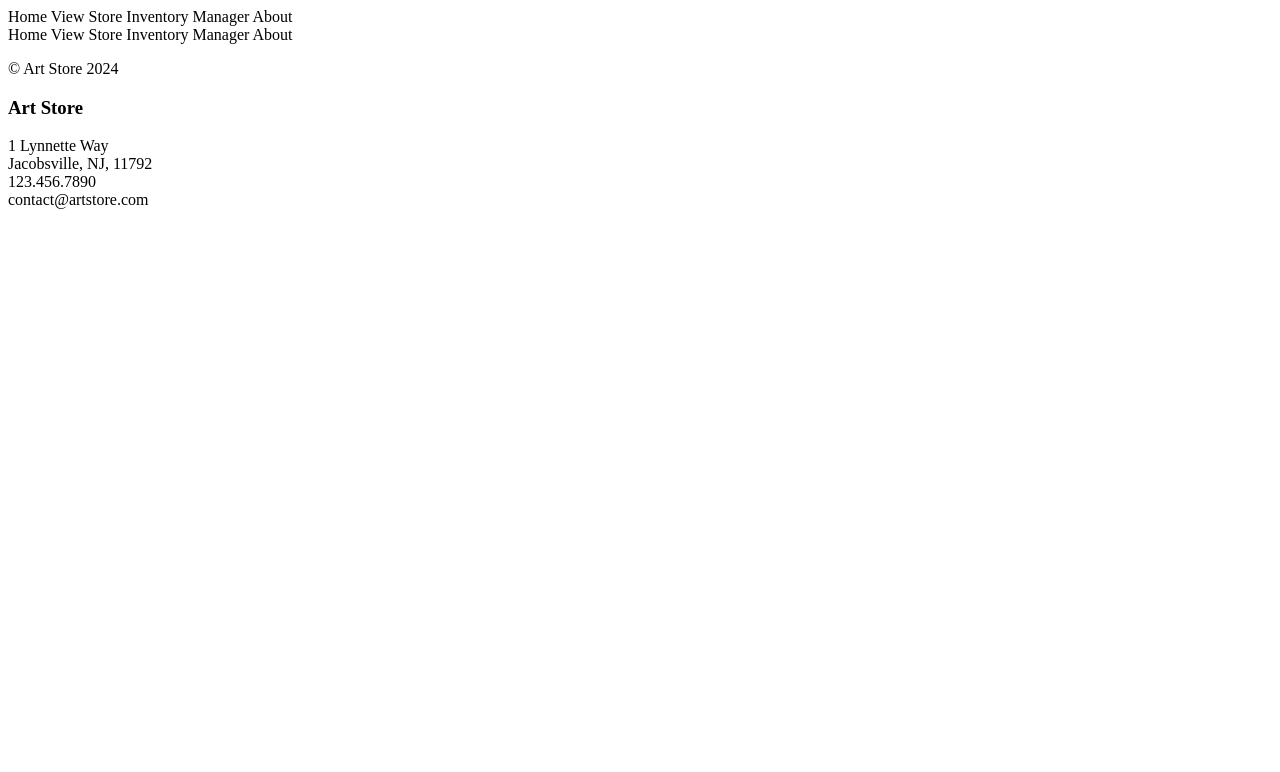
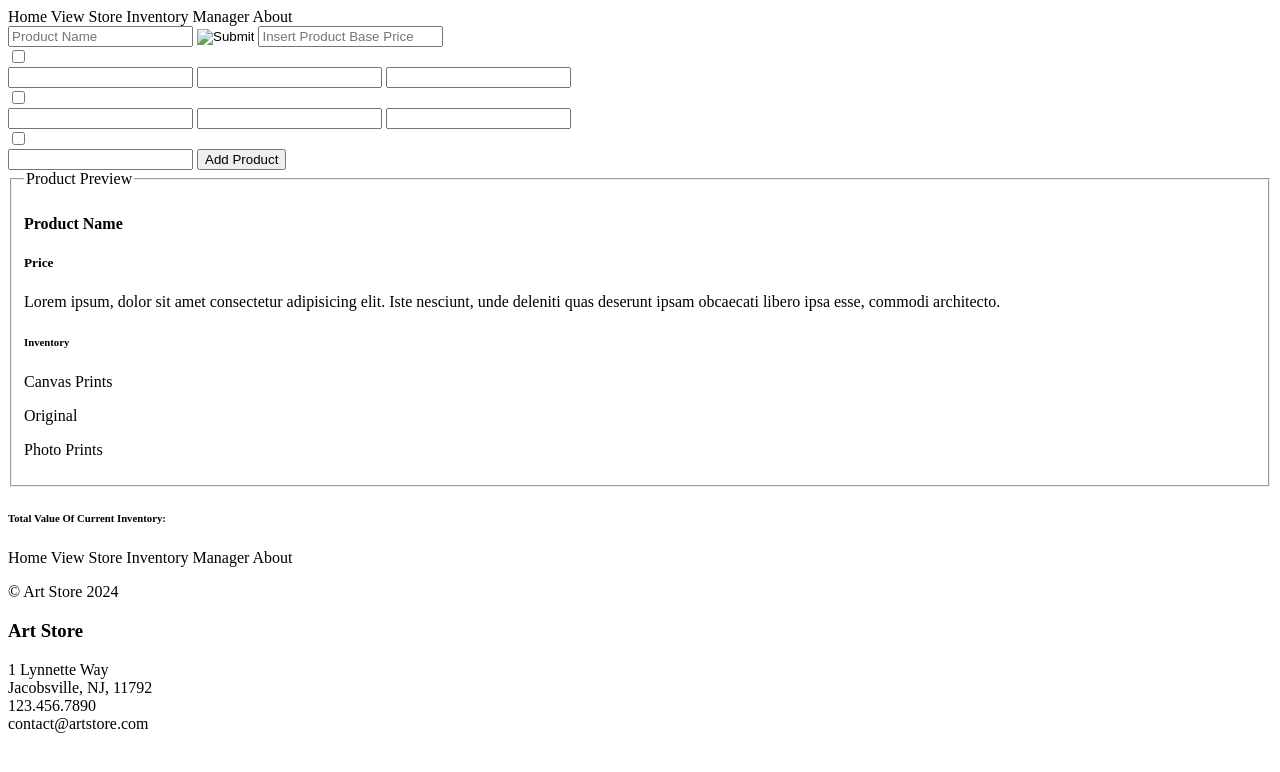
Before and after one commit to lynnjaco/art-inventory-manager, a plain HTML site: page inventory-manager.html in a window 1280 px wide. Drawn offline with Linux system fonts and the light colour scheme.

Commit message:
inventory add product form

```diff
--- a/inventory-manager.html
+++ b/inventory-manager.html
@@ -20,7 +20,69 @@
         <div id="logo-text"></div>
     </header>
     <main>
+        <div id="new-product-manager">
+            <form id="add-product-form">
+                <input type="text" placeholder="Product Name" name="Product Name" required/>
+                <input type="image" placeholder="Upload Product Image" name="Product Image">
+                <input type="number" placeholder="Insert Product Base Price" name="Base Price" required/>
+                <div id="options-inventory">
 
+                    <div id="canvas-selction">
+                        <input type="checkbox" placeholder="Canvas Print"/>
+                        <div class="size-selctions" id="canvas-sizes">
+                            <input class="quantity"  type="number" name="12 x 16" id="canvas-small"/>
+                            <input class="quantity"  type="number" name="24 x 32" id="canvas-medium"/>
+                            <input class="quantity"  type="number" name="36 x 48" id="canvas-large"/>
+                        </div>
+                    </div>
+
+                    <div id="photo-selction">
+                        <input type="checkbox" placeholder="Photo Print"/>
+                        <div class="size-selctions" id="photo-sizes">
+                            <input class="quantity"  type="number" name="12 x 16" id="photo-small"/>
+                            <input class="quantity"  type="number" name="24 x 32" id="photo-medium"/>
+                            <input class="quantity"  type="number" name="36 x 48" id="photo-large"/>
+                        </div>
+                    </div>
+
+                    <div id="original-selction">
+                        <input type="checkbox" placeholder="Original"/>
+                    </div>
+                </div>
+                <input type="text" name="Product Description" id="product-description-text"/>
+                <button id="add-product-button">Add Product</button>
+            </form>
+            <div id="product-preview">
+                <fieldset>
+                    <legend id="product-preview-label">Product Preview</legend>
+                    <div id="image-preview"></div>
+                <div id="product-specs">
+                    <h4 id="listing-name">Product Name</h5>
+                    <h5 id="listing-price">Price</h6>
+                    <p id="listing-description">Lorem ipsum, dolor sit amet consectetur adipisicing elit. Iste nesciunt, unde deleniti quas deserunt ipsam obcaecati libero ipsa esse, commodi architecto.</p>
+                    <div id="inventory-preview">
+                        <h6>Inventory</h6>
+                        <div>
+                            <p>Canvas Prints</p>
+                        </div>
+                        <div>
+                            <p>Original</p>
+                        </div>
+                        <div>
+                            <p>Photo Prints</p>
+                        </div>
+                    </div>
+                </fieldset>
+                </div>
+            </div>
+        </div>
+        <div id="inventory-total-value">
+            <h6 id="total-value-text">Total Value Of Current Inventory:</h6>
+            <h3 id="total-value"></h3>
+        </div>
+        <table>
+
+        </table>
     </main>
     <footer>
         <nav id="footer-nav-menu">
```
Also changed, not shown: home.html (+1 -1 lines).
